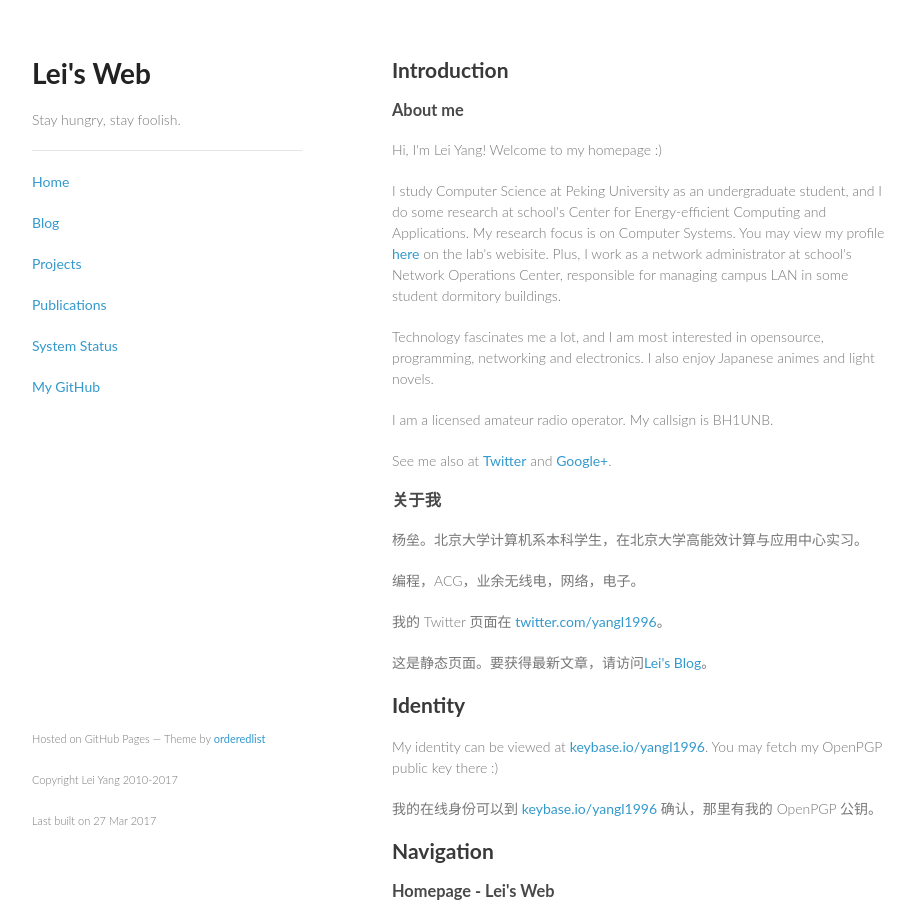
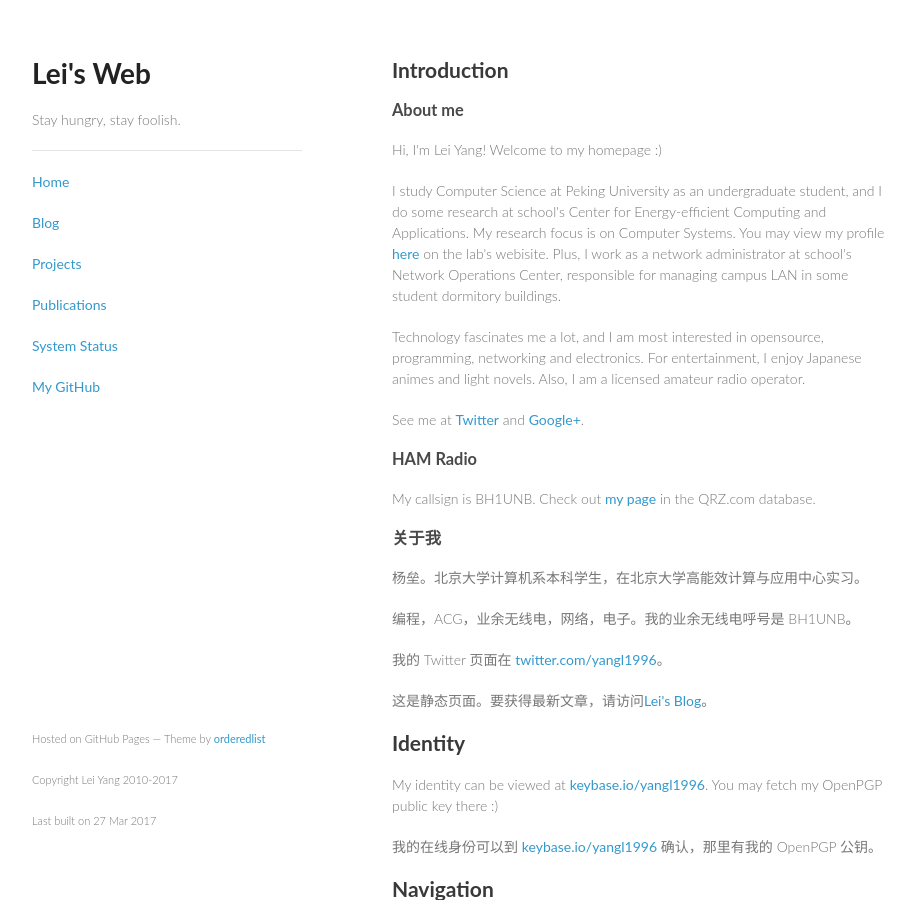
Before and after one commit to yangl1996/homepage, a Jekyll site: the page built from index.html, in a window 1280 px wide and 900 px high. Shown: the whole window, without its empty margins (178-1092 px from the left). Built offline with Jekyll 4.4.1, drawn with Linux system fonts in a browser that asks for light colours; some web fonts are replaced; comment, search, counter and statistics services are not loaded.

Commit message:
Update index.html

```diff
--- a/index.html
+++ b/index.html
@@ -15,17 +15,19 @@ Plus, I work as a network administrator at school's Network Operations Center, r
 campus LAN in some student dormitory buildings.</p>
 
 <p>Technology fascinates me a lot, and I am most interested in opensource, programming, networking and electronics.
-I also enjoy Japanese animes and light novels.</p>
+For entertainment, I enjoy Japanese animes and light novels. Also, I am a licensed amateur radio operator.</p>
 
-<p>I am a licensed amateur radio operator. My callsign is BH1UNB.</p>
+<p>See me at <a href="https://twitter.com/yangl1996">Twitter</a> and <a href="https://plus.google.com/111582195454463541813">Google+</a>.</p>
 
-<p>See me also at <a href="https://twitter.com/yangl1996">Twitter</a> and <a href="https://plus.google.com/111582195454463541813">Google+</a>.</p>
+<h3>HAM Radio</h3>
+
+<p>My callsign is BH1UNB. Check out <a href="https://www.qrz.com/db/BH1UNB" target="blank">my page</a> in the QRZ.com database.</p>
 
 <h3>关于我</h3>
 
 <p>杨垒。北京大学计算机系本科学生，在北京大学高能效计算与应用中心实习。</p>
 
-<p>编程，ACG，业余无线电，网络，电子。</p>
+<p>编程，ACG，业余无线电，网络，电子。我的业余无线电呼号是 BH1UNB。</p>
 
 <p>我的 Twitter 页面在 <a href="https://twitter.com/yangl1996">twitter.com/yangl1996</a>。</p>
 
```
